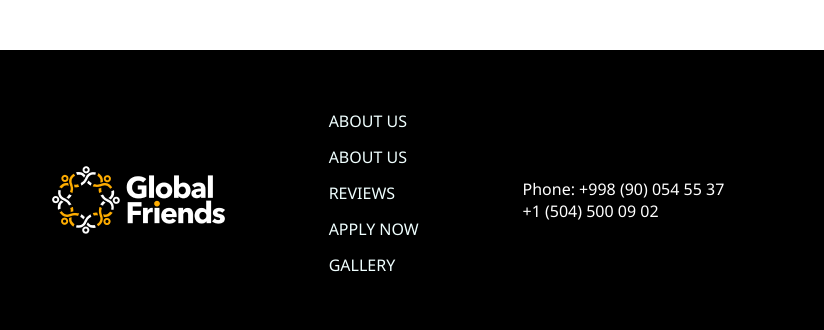
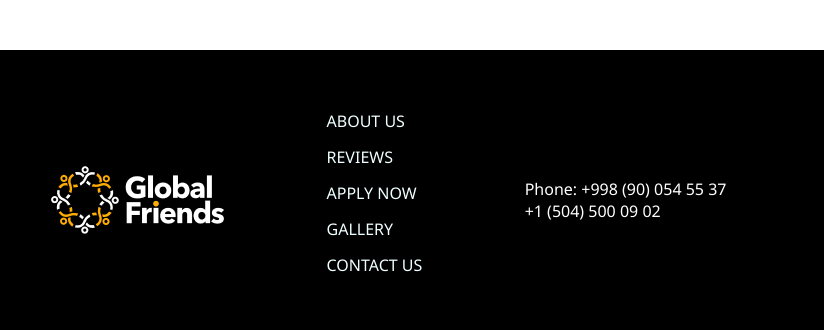
Before and after one commit to 00012882/Web-Tecnology-CW1, a plain HTML site: page WebTechCW1/contact.html in a window 1280 px wide. Shown: the part 1434-1764 px from the top of the page, 0-824 px from the left. Drawn offline with Linux system fonts and the light colour scheme; grey boxes are pictures that could not be loaded.

Commit message:
Update contact.html

```diff
--- a/WebTechCW1/contact.html
+++ b/WebTechCW1/contact.html
@@ -16,7 +16,7 @@
             <a class="nav-a" href="./reviews.html">Reviews</a>
             <a class="nav-a" href="./apply.html">Apply Now</a>
             <a class="nav-a" href="./gallery.html">Gallery</a>
-            <a class="nav-a" href="">Contact Us</a>
+            <a class="nav-a" href="./contact.html">Contact Us</a>
         </nav>
         <h1 class="apply-h1">Contact Us</h1>
 
@@ -44,11 +44,11 @@
                             <img src="./images/logo.png" alt="">
                         </div>
                         <div class="footer-nav">
-                            <a href="./about_folder/about.html">About Us</a> <br> <br>
                             <a href="./about.html">About Us</a> <br> <br>
-                <a href="./reviews.html">Reviews</a> <br> <br>
-                <a href="./apply.html">Apply Now</a> <br> <br>
-                <a href="./gallery.html">Gallery</a> <br> <br>
+                            <a href="./reviews.html">Reviews</a> <br> <br>
+                            <a href="./apply.html">Apply Now</a> <br> <br>
+                            <a href="./gallery.html">Gallery</a> <br> <br>
+                            <a href="./contact.html">Contact Us</a> <br> <br>
                         </div>
                         <div class="info">
                             <p>Phone: +998 (90) 054 55 37 <br>
```
